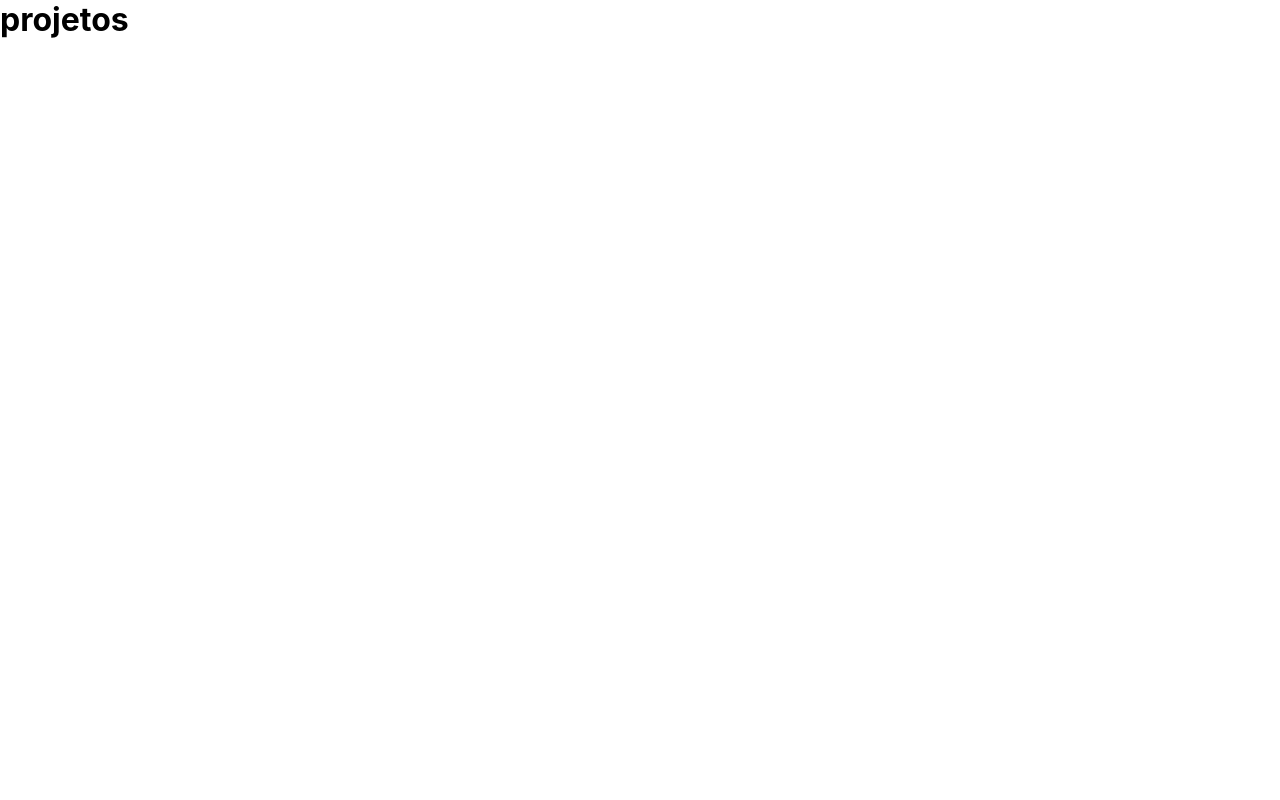
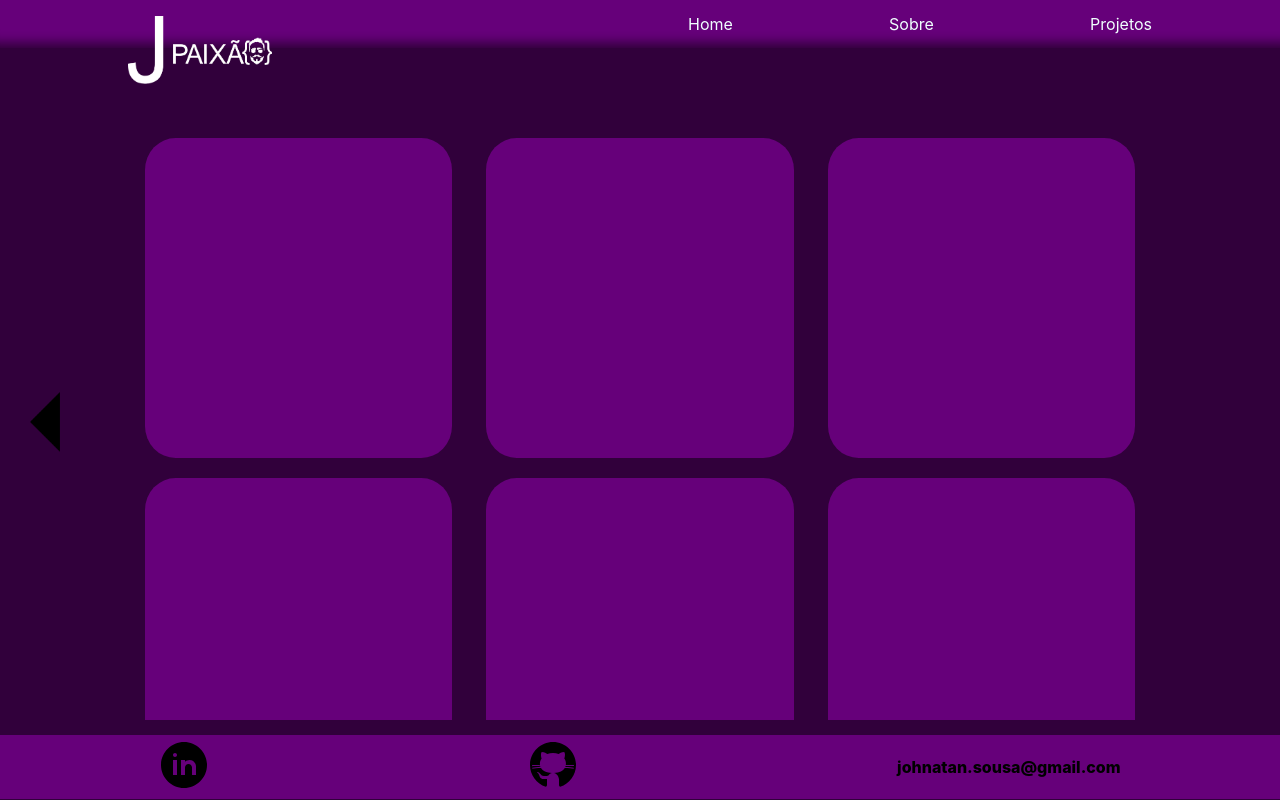
Before and after one commit to sirpantheon/index.johnatan, a Next.js app: page /projetos in a window 1280 px wide. Built offline with nearby package versions, Linux system fonts and the light colour scheme.

Commit message:
Inavegação

```diff
--- a/pages/_app.js
+++ b/pages/_app.js
@@ -6,6 +6,7 @@ html,
 body {
   font-family: -apple-system, BlinkMacSystemFont, Segoe UI, Roboto, Oxygen,
     Ubuntu, Cantarell, Fira Sans, Droid Sans, Helvetica Neue, sans-serif;
+
 }
 
 a {
--- a/pages/projetos.js
+++ b/pages/projetos.js
@@ -1,11 +1,16 @@
+import Footer from '../src/components/Footer';
+import Menu from '../src/components/Menu';
+import Projetos from '../src/screen/projetos';
 
 
 export default function ProjetosPag() {
-    return (
-      <div>
+  return (
+    <div>
 
-        <h1>projetos</h1>
+      <Menu />
+      <Projetos />
+      <Footer />
 
-      </div>
-    )
-  }
+    </div>
+  )
+}
--- a/src/components/Banner/banner.module.scss
+++ b/src/components/Banner/banner.module.scss
@@ -18,5 +18,4 @@
     display: flex;
     width: 50%;
     color:#FFF;
-
 }
--- a/src/components/Banner/index.js
+++ b/src/components/Banner/index.js
@@ -1,11 +1,14 @@
 import styles from './banner.module.scss';
 import Image from 'next/image';
 import imagenJohn from '../../../public/john3.png';
+import Avance from '../../../public/avanca.png';
 
 export default function Banner() {
 
   return (
     <div className={styles.container}>
+
+
 
       <div className={styles.apresentacao}>
         <h1>Olá, Meu Nome é johnatan...</h1>
--- /dev/null
+++ b/src/components/voltar/index.tsx
@@ -0,0 +1,26 @@
+import Image from 'next/image';
+import styles from './voltar.module.scss';
+import Avance from '../../../public/avanca.png';
+import Back from '../../../public/voltar.png';
+import Link from '../Link';
+import INavegacao from '../../interfaces/INavegacao';
+
+export function Avancar(props:INavegacao) {
+    return (
+        <div className={styles.avance}>
+            <Link href={props} to={props}>
+                <Image src={Avance} alt={"avance"} />
+            </Link>
+        </div>
+    )
+}
+
+export function Voltar(props:INavegacao) {
+    return (
+        <div className={styles.voltar}>
+        <Link href={props} to={props}>
+            <Image src={Back} alt={"voltar"} />
+        </Link>
+        </div>
+    )
+}
--- /dev/null
+++ b/src/components/voltar/voltar.module.scss
@@ -0,0 +1,11 @@
+.voltar{
+    width: 5rem;
+    position: absolute;
+    left: 5px;
+  }
+  .avance{
+    width: 5rem;
+    position: absolute;
+    right: 5px;
+
+  }
--- /dev/null
+++ b/src/interfaces/INavegacao.ts
@@ -0,0 +1,3 @@
+export default interface INavegacao{
+    ir:string;
+}
--- a/src/screen/faq/faq.module.scss
+++ b/src/screen/faq/faq.module.scss
@@ -28,3 +28,14 @@
   color: #FFF;
 
 }
+.voltar{
+  width: 5rem;
+  position: absolute;
+  left: 5px;
+}
+.avance{
+  width: 5rem;
+  position: absolute;
+  right: 5px;
+
+}
--- /dev/null
+++ b/src/screen/projetos/index.js
@@ -0,0 +1,45 @@
+import { Voltar } from '../../components/voltar';
+import styles from './projetos.module.scss';
+
+export default function Projetos() {
+    return (
+        <div className={styles.container}>
+
+            <div className={styles.trabalhos}>
+
+                <div className={styles.trabalho}>
+
+                </div>
+
+                <div className={styles.trabalho}>
+
+                </div>
+                <div className={styles.trabalho}>
+
+                </div>
+                <div className={styles.trabalho}>
+
+                </div>
+                <div className={styles.trabalho}>
+
+                </div>
+                <div className={styles.trabalho}>
+
+                </div>
+                <div className={styles.trabalho}>
+
+                </div>
+                <div className={styles.trabalho}>
+
+                </div>
+                <div className={styles.trabalho}>
+
+                </div>
+
+            </div>
+
+                <Voltar ir="/sobre"/>
+
+        </div>
+    )
+}
--- /dev/null
+++ b/src/screen/projetos/projetos.module.scss
@@ -0,0 +1,29 @@
+.container{
+    display: flex;
+    justify-content: center;
+    align-items: center;
+    flex-direction: column;
+    width: 100%;
+    height: 94vh;
+    background-color: #31003B;
+}
+
+.trabalhos{
+    margin: 5rem 0;
+    width: 80%;
+    display: flex;
+    justify-content: space-around;
+    align-items: center;
+    flex-wrap: wrap;
+    overflow:auto;
+
+
+
+}
+.trabalho{
+    border-radius: 10%;
+    margin: 10px;
+    width: 30%;
+    height: 20rem;
+    background-color: #66007a;
+}
```
Also changed, not shown: src/screen/conteudo/index.js (+9 -5 lines), src/screen/faq/index.js (+5 -2 lines), public/avanca.png (added), public/voltar.png (added). Lines whose indentation alone changed are shown as unchanged.
